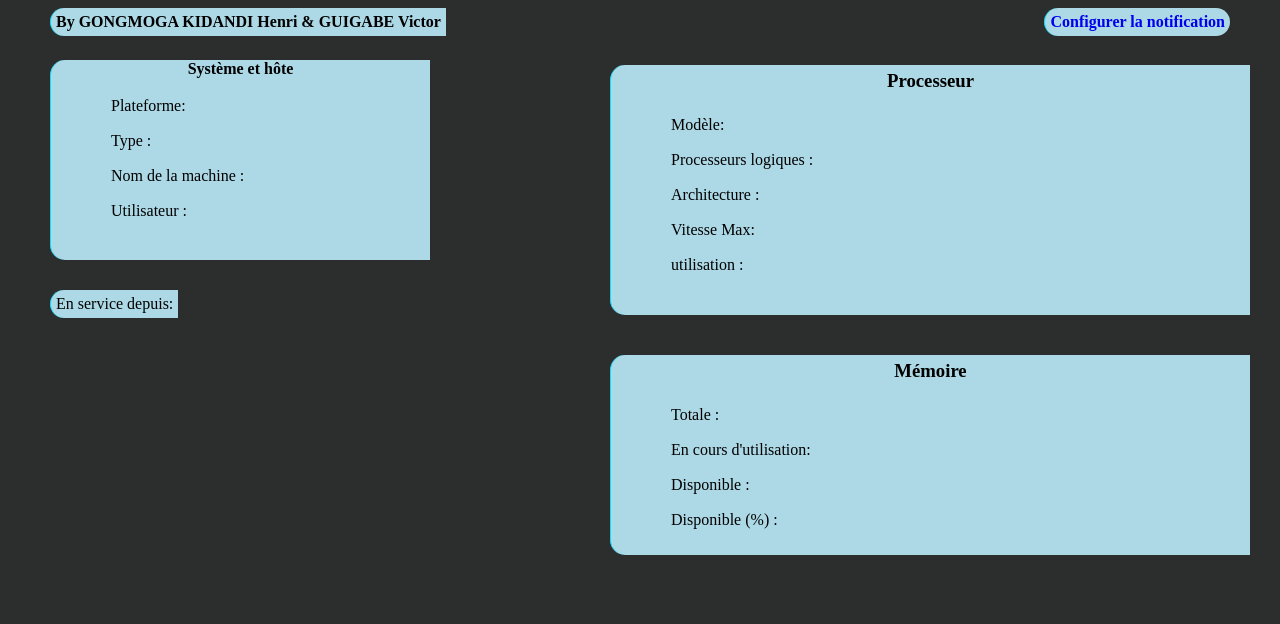
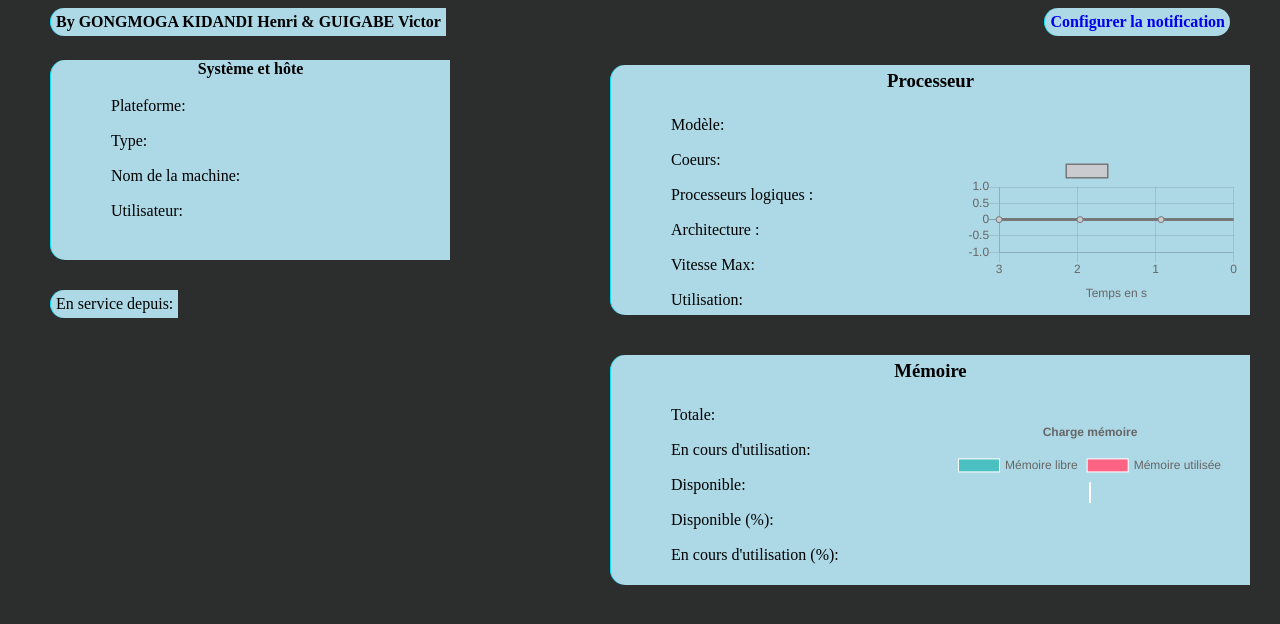
Before and after one commit to benAyab/live-server-monitor, a website: page public/index.html in a window 1280 px wide. Drawn offline with nearby package versions, Linux system fonts and the light colour scheme; no server answers.

```diff
--- /dev/null
+++ b/assets/js/globals.js
@@ -0,0 +1,86 @@
+window.chartColors = {
+    red: 'rgb(255, 99, 132)',
+    orange: 'rgb(255, 159, 64)',
+    yellow: 'rgb(255, 205, 86)',
+    green: 'rgb(75, 192, 192)',
+    blue: 'rgb(54, 162, 235)',
+    purple: 'rgb(153, 102, 255)',
+    grey: 'rgb(201, 203, 207)'
+};
+
+var config = {
+    type: 'line',
+    data: {
+        labels: [],
+        datasets: [{
+            fill: true,
+            label: "",
+            backgroundColor: window.chartColors.grey,
+            borderColor: '#777777',
+            data: []
+        }],
+    },
+    options: {
+        responsive: true,
+        title: {
+            display: false,
+            text: ''
+        },
+        tooltips: {
+            mode: 'index',
+            intersect: true
+        },
+        hover: {
+            mode: 'nearest',
+            intersect: true
+        },
+        scales: {
+            xAxes: [{
+                display: true,
+                scaleLabel: {
+                    display: true,
+                    labelString: 'Temps en s'
+                }
+            }],
+            yAxes: [{
+                display: true,
+                scaleLabel: {
+                    display: true,
+                    labelString: ''
+                }
+            }]
+        }
+    }
+}
+
+var config1 = {
+    type: 'doughnut',
+    data: {
+        datasets: [{
+            data: [],
+            backgroundColor: [
+                window.chartColors.green,
+                window.chartColors.red
+            ],
+            label: 'Mémoire'
+        }],
+        labels: [
+            'Mémoire libre',
+            'Mémoire utilisée'
+        ]
+    },
+    options: {
+        responsive: true,
+        legend: {
+            position: 'top',
+        },
+        title: {
+            display: true,
+            text: 'Charge mémoire'
+        },
+        animation: {
+            animateScale: true,
+            animateRotate: true
+        }
+    }
+};
--- a/assets/style.css
+++ b/assets/style.css
@@ -52,7 +52,6 @@
     margin: auto;
     width: 50%;
     margin-top: 5px;
-    transition: .5s ease all ;
 }
 .border-style{
     border: none;
@@ -66,10 +65,24 @@
     top: 60px;
     height: 250px;
 }
+.cpu-chart-container{
+    position: absolute;
+    bottom: 10px;
+    height: 200;
+    width: 300;
+    right: 10px;
+}
 .mem{
     position: absolute;
     top: 350px;
-    height: 200px;
+    height: 230px;
+}
+.mem-chart-container{
+    position: absolute;
+    bottom: 20px;
+    height: 200;
+    width: 300;
+    right: 10px;
 }
 .config-container{
     position: absolute;
@@ -87,19 +100,12 @@
     width: 600px;
     height: 400px;
 }
-.trans:hover{
-    transform: scaleX(1.15);
-    -moz-transform: scaleX(1.15);
-    -webkit-transform: scaleX(1.15);
-    cursor: pointer;
-}
 .blockinfosys{
     position: absolute;
     top: 60px;
     left: 50px;
     height: 200px;
-    width: 380px;
-    transition: .5s ease all ;
+    width: 400px;
 }
 ul{
     list-style: none;
--- a/config/config.txt
+++ b/config/config.txt
@@ -1 +1 @@
-ayabben@protonmail.com,80,90
+ayabben@protonmail.com,90,85
--- a/public/index.html
+++ b/public/index.html
@@ -4,153 +4,7 @@
         <meta charset="utf-8"/>
         <meta name="viewport"  content="width=device-width, initial-scale=1.0"/>
         <title> Live monitor</title>
-        <style type="text/css">
-            *{
-                margin: 0;
-                box-sizing: border-box;
-                max-width: 100vw;
-                max-height: 100vh;
-            }
-            body{
-                background-color: rgb(43, 46, 45);
-                font-family: 'Poppins' sans-serif;
-            }
-            .maincontainer{
-                position: relative;
-                display: flex;
-                flex-direction: column;
-                align-items: center;
-                justify-content: center;
-            }
-            .authorname{
-                position: absolute;
-                top: 8px;
-                left: 50px;
-                padding: 5px;
-                cursor: none;
-            }
-            .section-nav{
-                position: absolute;
-                top: 8px;
-                right: 50px;
-                padding: 5px;
-                cursor: pointer;
-                border-top-right-radius: 15px;
-                border-bottom-right-radius: 15px;
-            }
-            .section-nav h4 a{
-                text-decoration: none;
-            }
-            h3{
-                text-align: center;
-                margin: auto;
-                padding: 5px;
-            }
-            .value{
-                font-size: small;
-                font-weight: bold;
-                font-style: normal;
-            }
-            .name{
-                display: inline-block;
-            }
-            .blockinfo{
-                right: 30px;
-                margin: auto;
-                width: 50%;
-                margin-top: 5px;
-                transition: .5s ease all ;
-            }
-            .border-style{
-                border: none;
-                background-color: lightblue;
-                border-left: #0fdffd 1px solid;
-                border-top-left-radius: 15px;
-                border-bottom-left-radius: 15px;
-            }
-            .cpu{
-                position: absolute;
-                top: 60px;
-                height: 250px;
-            }
-            .mem{
-                position: absolute;
-                top: 350px;
-                height: 200px;
-            }
-
-            .trans:hover{
-                transform: scaleX(1.15);
-                -moz-transform: scaleX(1.15);
-                -webkit-transform: scaleX(1.15);
-                cursor: pointer;
-            }
-            .blockinfosys{
-                position: absolute;
-                top: 60px;
-                left: 50px;
-                height: 200px;
-                width: 380px;
-                transition: .5s ease all ;
-            }
-            ul{
-                list-style: none;
-            }
-            ul li{
-                margin: 15px;
-                padding: 5px;
-                height: 20px;
-                line-height: 15px;
-            }
-            .uptime{
-                position: absolute;
-                padding: 5px;
-                left: 50px;
-                top: 290px;
-            }
-            h4{
-                text-align: center;
-            }
-
-            @media only screen and ( max-width: 980px){
-                .authorname{
-                    position: fixed;
-                    top: 10px;
-                    left: 20px;
-                    padding: 5px;
-                    font-size: small;
-                }
-                .value, .name {
-                    font-size: smaller;
-                }
-
-                .cpu{
-                    position: absolute;
-                    top: 75px;
-                    height: 280px;
-                }
-                .mem{
-                    position: absolute;
-                    top: 400px;
-                    height: 180px;
-                }
-
-                .blockinfosys{
-                    position: absolute;
-                    top: 75px;
-                    left: 20px;
-                    height: 180px;
-                    width: 300px;
-                    transition: .5s ease all ;
-                }
-                .uptime{
-                    position: absolute;
-                    left: 20px;
-                    top: 290px;
-                }
-            }
-        </style>
-
+        <link href="/assets/style.css" rel="stylesheet"/>
     </head>
     <body onload="getinitialvalues()">
         <div class="maincontainer">
@@ -161,51 +15,77 @@
             <div class="section-nav border-style">
                 <h4> <a href="/config">Configurer la notification</a> </h4>
             </div>
-            <div class="uptime trans border-style">
+            <div class="uptime  border-style">
                 <span> En service depuis: </span>
                 <h4> <span id="uptime"></span> </h4>
             </div>
-            <div class="blockinfo trans cpu border-style">
+            <div class="blockinfo cpu border-style">
                 <h3> Processeur</h3>
                 <ul>
                     <li> <span class="name">Modèle: </span> <span class="value" id="cpumodel"></span> </li>
+                    <li> <span class="name">Coeurs: </span> <span class="value" id="cpucores"></span> </li>
                     <li> <span class="name">Processeurs logiques : </span> <span class="value" id="cpulog"></span></li>
                     <li> <span class="name">Architecture : </span> <span class="value" id="cpuarch"></span> </li>
                     <li> <span class="name">Vitesse Max: </span> <span class="value" id="cpuspeed"></span> </li>
-                    <li> <span class="name">utilisation : </span> <span class="value" id="cpusage"></span> </li>
+                    <li> <span class="name">Utilisation: </span> <span class="value" id="cpusage"></span> </li>
                 </ul>
+                <div class="cpu-chart-container">
+                    <canvas id="linechart"></canvas>
+                </div>
             </div>
-            <div class="blockinfo trans mem border-style">
+            <div class="blockinfo mem border-style">
                 <h3> Mémoire</h3>
                 <ul>
-                    <li> <span class="name">Totale : </span>  <span class="value" id='totalmem'></span> </li>
+                    <li> <span class="name">Totale: </span>  <span class="value" id='totalmem'></span> </li>
                     <li> <span class="name">En cours d'utilisation: </span> <span class="value" id='usedmem'></span> </li>
-                    <li> <span class="name">Disponible : </span> <span class="value" id='freemem'></span> </li>
-                    <li> <span class="name"> Disponible (%) : </span> <span class="value" id='freePercentagemem'></span> </li>
+                    <li> <span class="name">Disponible: </span> <span class="value" id='freemem'></span> </li>
+                    <li> <span class="name">Disponible (%): </span> <span class="value" id='freePercentagemem'></span> </li>
+                    <li> <span class="name"> En cours d'utilisation (%): </span> <span class="value" id='usedpmem'></span> </li>
                 </ul>
+                <div class="mem-chart-container">
+                    <canvas id="dougnhut"></canvas>
+                </div>
             </div>
-            <div class="blockinfosys trans border-style">
+            <div class="blockinfosys border-style">
                 <h4> Système et hôte</h4>
                 <ul>
                     <li> <span class="name">Plateforme: </span> <span class="value" id='osplatform'></span> </li>
-                    <li> <span class="name">Type : </span> <span class="value" id='osptype'></span> </li>
-                    <li> <span class="name">Nom de la machine : </span> <span class="value" id='hostname'></span> </li>
-                    <li> <span class="name">Utilisateur : </span> <span class="value" id='username'></span> </li>
+                    <li> <span class="name">Type: </span> <span class="value" id='osptype'></span> </li>
+                    <li> <span class="name">Nom de la machine: </span> <span class="value" id='hostname'></span> </li>
+                    <li> <span class="name">Utilisateur: </span> <span class="value" id='username'></span> </li>
                 </ul>
             </div>
         </div>
 
         <script src="/socket.io/socket.io.js"></script>
+        <script src="/assets/js/Chart.min.js"></script>
+        <script src="/assets/js/globals.js"></script>
         <script>
             var socket = io();
+            var cpucharge = 0.0;
+            var memLibre = 0.0;
+            var memUsed = 0.0;
+
+            var ctx = document.getElementById('linechart').getContext('2d');
+            window.myCanvas = new Chart(ctx, config);
+
+            var canv = document.getElementById('dougnhut').getContext('2d');
+			window.myDoughnut = new Chart(canv, config1);
+
             function getinitialvalues(){
                 socket.emit('getfirstvalues');
             }
             socket.on('firstval', function(initalvalues){
                 obj = JSON.parse(initalvalues);
+                cpucharge = obj.cpusage;
+                memLibre = obj.freePercentagemem;
+                memUsed = 100 - memLibre;
+                var mm = memUsed.toFixed(2)
+
                 document.getElementById('uptime').innerText = obj.osuptime;
 
                 document.getElementById('cpumodel').innerText = obj.cpumodel;
+                document.getElementById('cpucores').innerText = obj.cpucores;
                 document.getElementById('cpulog').innerText = obj.cpulog;
                 document.getElementById('cpuarch').innerText = obj.cpuarch;
                 document.getElementById('cpusage').innerText = obj.cpusage;
@@ -215,20 +95,51 @@
                 document.getElementById('usedmem').innerText = obj.usedmem+' Go';
                 document.getElementById('freemem').innerText = obj.freemem+' Go';
                 document.getElementById('freePercentagemem').innerText = obj.freePercentagemem+'%';
+                document.getElementById('usedpmem').innerText = mm +'%';
 
                 document.getElementById('osplatform').innerText = obj.osplatform;
                 document.getElementById('osptype').innerText = obj.osptype;
                 document.getElementById('hostname').innerText = obj.hostname;
                 document.getElementById('username').innerText = obj.username;
             })
-            socket.on('update', function(updates){
+            socket.on('updates', function(updates){
                 let update = JSON.parse(updates);
+                cpucharge = update.cpusage;
+                memLibre = update.freePercentagemem;
+                memUsed = 100 - memLibre;
+                var mm = memUsed.toFixed(2)
                 document.getElementById('uptime').innerText = update.osuptime;
                 document.getElementById('usedmem').innerText = update.usedmem+' Go';
                 document.getElementById('freemem').innerText = update.freemem+' Go';
                 document.getElementById('freePercentagemem').innerText = update.freePercentagemem+'%';
+                document.getElementById('usedpmem').innerText = mm +'%';
                 document.getElementById('cpusage').innerText = update.cpusage+'%';
-            })
+            });
+
+            setInterval(function (){
+            var datalength = config.data.datasets[0].data.length;
+            config1.data.datasets[0].data[0] = memLibre;
+            config1.data.datasets[0].data[1] = memUsed;
+            if(datalength < 10){
+                config.data.datasets[0].data.push(cpucharge);
+                for(i=0; i<datalength-1; i++){
+                    config.data.labels[i] = datalength-1-i;
+                }
+                config.data.labels[datalength-1] = '0';
+            }
+            else{
+                if(datalength === 10){
+                    for (var  i = 0;  i <= datalength - 2; i++) {
+                    config.data.datasets[0].data[i] = config.data.datasets[0].data[i+1];
+                    config.data.labels[i] = 9-i;
+                    }
+                    config.data.datasets[0].data[9] =  cpucharge;
+                    config.data.labels[9] = 0;
+                }
+            }
+            window.myDoughnut.update();
+            window.myCanvas.update();
+        }, 1000);
         </script>
     </body>
 </html>
```
Also changed, not shown: app.js (+13 -4 lines), package.json (+5 -4 lines), public/config.html (+1 -43 lines), test/index.html (added, +281 -0 lines), assets/js/Chart.min.js (added), src/helper.js (renamed from assets/js/helper.js), src/script.js (renamed from assets/js/script.js), src/utils.js (renamed from assets/js/utils.js), test/Chart.min.js (added), 2 other files.
